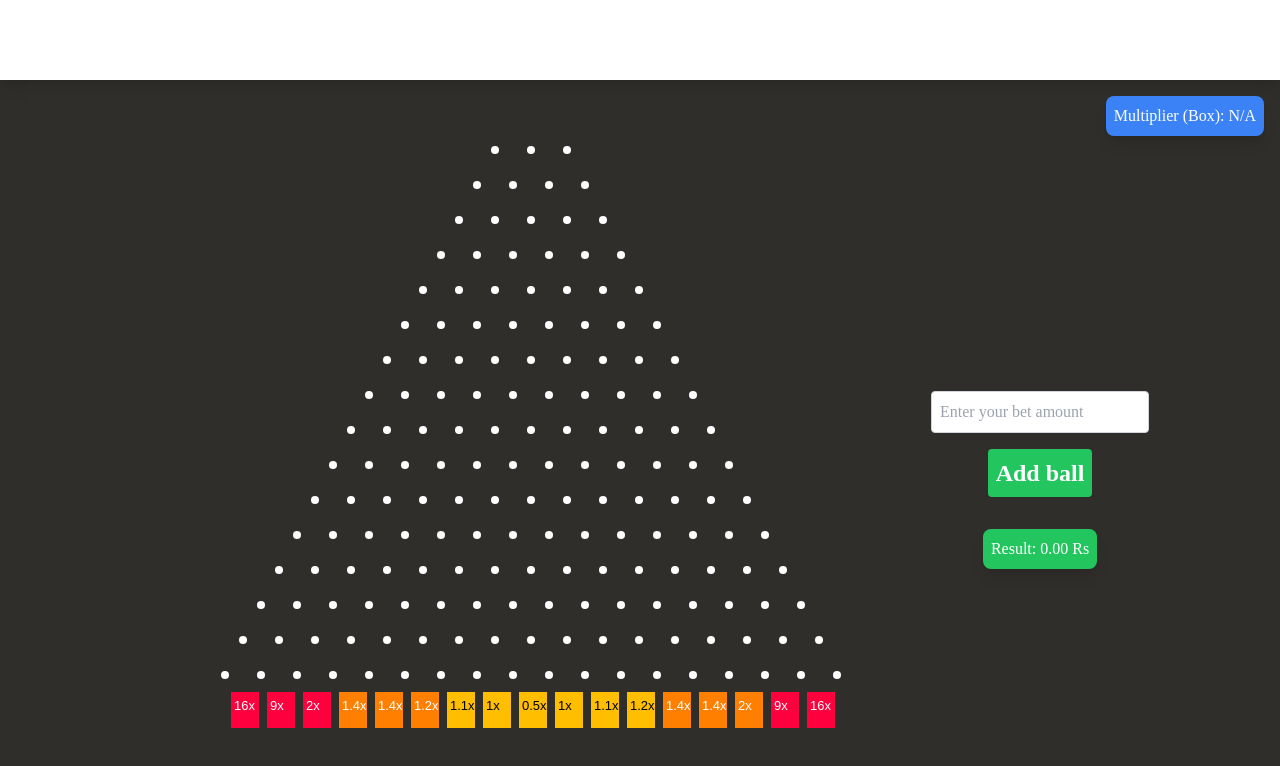
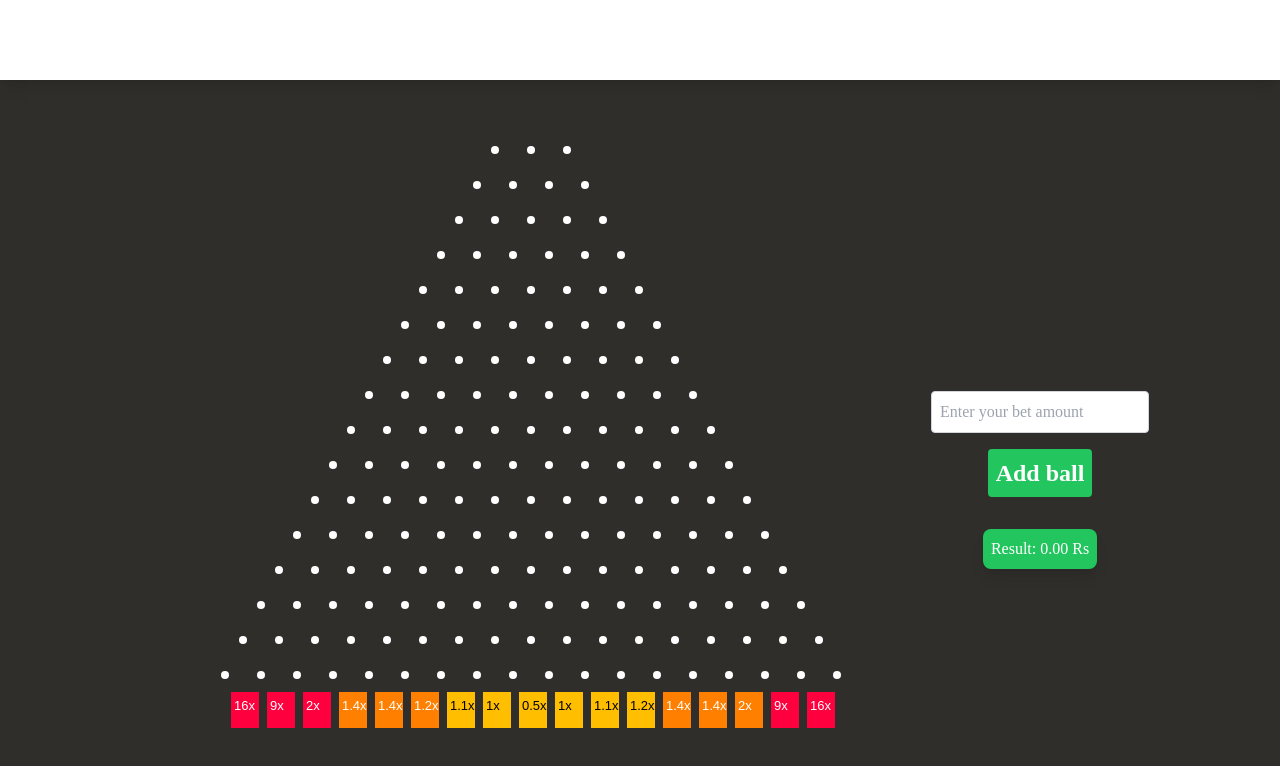
Before and after one commit to Ayush4221/The-Stake-Game, a React (Vite) app in the folder frontend/: page /game in a window 1280 px wide. Shown: the top 766 px of the page. Built offline with nearby package versions, Linux system fonts and the light colour scheme.

Commit message:
update_multiplier

```diff
--- a/frontend/src/pages/Game.tsx
+++ b/frontend/src/pages/Game.tsx
@@ -149,9 +149,9 @@ export function Game() {
           </div>
         )}
       </div>
-      <div className="absolute top-4 right-4 p-2 bg-blue-500 text-white rounded-lg shadow-lg">
+      {/* <div className="absolute top-4 right-4 p-2 bg-blue-500 text-white rounded-lg shadow-lg">
         Multiplier (Box): {multiplier !== null ? multiplier.toFixed(2) : 'N/A'}
-      </div>
+      </div> */}
     </div>
   );
 }
```
